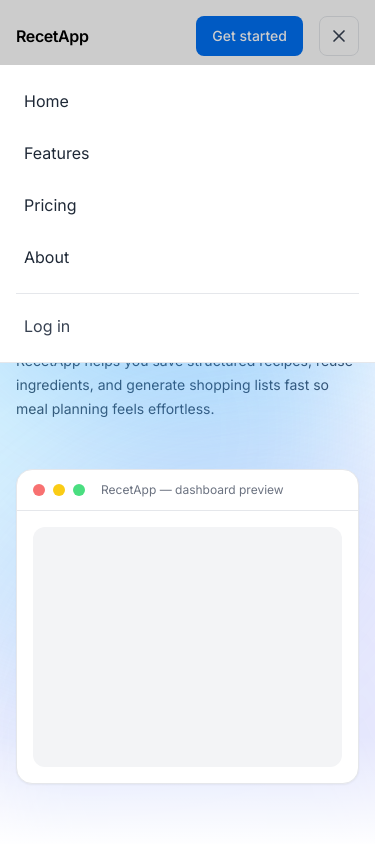
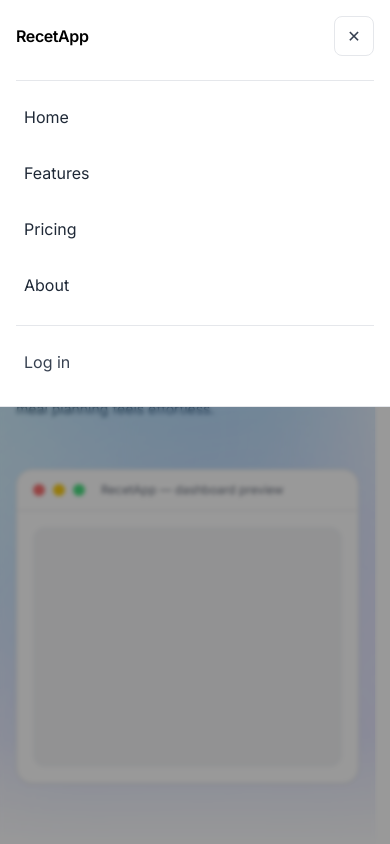
Before and after one commit to pschonffeldt/recetapp, a Next.js app: page / in a window 390 px wide. Both pictures are taken after a click on the button "Toggle menu". Shown: the top 844 px of the page. Built offline with nearby package versions, Linux system fonts and the light colour scheme; a web font is replaced by a local one.

Commit message:
feat(marketing,nav): add dark overlay + blur for mobile menu
- Add full-screen dark overlay with blur when mobile hamburger menu is open
- Prevent interaction with underlying page while navigation is active
- Improve clarity and usability of mobile navigation on public pages

```diff
--- a/app/ui/marketing/sections/topnav.tsx
+++ b/app/ui/marketing/sections/topnav.tsx
@@ -2,6 +2,7 @@
 
 import { useEffect, useRef, useState } from "react";
 import Link from "next/link";
+import { createPortal } from "react-dom";
 
 export default function MarketingTopNavBar() {
   const [open, setOpen] = useState(false);
@@ -16,7 +17,7 @@ export default function MarketingTopNavBar() {
     return () => document.removeEventListener("keydown", onKeyDown);
   }, []);
 
-  // Close on click outside
+  // Close on click outside (panel)
   useEffect(() => {
     function onClick(e: MouseEvent) {
       if (!open) return;
@@ -93,7 +94,6 @@ export default function MarketingTopNavBar() {
             aria-controls="marketing-mobile-menu"
             onClick={() => setOpen((v) => !v)}
           >
-            {/* simple hamburger / close icon */}
             <span className="sr-only">Toggle menu</span>
             <svg
               viewBox="0 0 24 24"
@@ -120,53 +120,76 @@ export default function MarketingTopNavBar() {
         </div>
       </div>
 
-      {/* Mobile menu overlay + panel */}
-      {open && (
+      {/* Mobile menu overlay + panel (PORTAL to body so it covers the entire site) */}
+      {open &&
+        typeof document !== "undefined" &&
+        createPortal(
           <div className="md:hidden">
-          {/* overlay */}
-          <div className="fixed inset-0 z-40 bg-black/20" onClick={close} />
+            {/* Full-screen overlay */}
+            <div
+              className="fixed inset-0 z-[90] bg-black/40 backdrop-blur-[2px]"
+              onClick={close}
+              aria-hidden="true"
+            />
 
-          {/* panel */}
+            {/* Panel */}
             <div
               id="marketing-mobile-menu"
               ref={panelRef}
-            className="fixed inset-x-0 top-[65px] z-50 border-b bg-white backdrop-blur"
+              className="fixed inset-x-0 top-0 z-[100] border-b bg-white"
             >
-            <div className="mx-auto max-w-6xl px-4 py-4 md:px-6">
-              <nav className="grid gap-3 text-base text-gray-800">
+              {/* Optional: keep the top bar area consistent */}
+              <div className="mx-auto flex max-w-6xl items-center justify-between px-4 py-4 md:px-6">
+                <span className="text-base font-semibold tracking-tight">
+                  RecetApp
+                </span>
+                <button
+                  type="button"
+                  onClick={close}
+                  className="inline-flex h-10 w-10 items-center justify-center rounded-lg border border-gray-200 bg-white text-gray-700 hover:bg-gray-50"
+                  aria-label="Close menu"
+                >
+                  ✕
+                </button>
+              </div>
+
+              <div className="mx-auto max-w-6xl px-4 pb-5 md:px-6">
+                <div className="mt-2 border-t pt-3"></div>
+                <nav className="grid gap-2 text-base text-gray-800">
                   <Link
                     href="/"
                     onClick={close}
-                  className="rounded-lg px-2 py-2 hover:bg-blue-50"
+                    className="rounded-lg px-2 py-3 hover:bg-blue-50"
                   >
                     Home
                   </Link>
                   <Link
                     href="/features"
                     onClick={close}
-                  className="rounded-lg px-2 py-2 hover:bg-blue-50"
+                    className="rounded-lg px-2 py-3 hover:bg-blue-50"
                   >
                     Features
                   </Link>
                   <Link
                     href="/pricing"
                     onClick={close}
-                  className="rounded-lg px-2 py-2 hover:bg-blue-50"
+                    className="rounded-lg px-2 py-3 hover:bg-blue-50"
                   >
                     Pricing
                   </Link>
                   <Link
                     href="/about"
                     onClick={close}
-                  className="rounded-lg px-2 py-2 hover:bg-blue-50"
+                    className="rounded-lg px-2 py-3 hover:bg-blue-50"
                   >
                     About
                   </Link>
-                <div className="mt-1 border-t pt-3">
+
+                  <div className="mt-2 border-t pt-3">
                     <Link
                       href="/login"
                       onClick={close}
-                    className="block rounded-lg px-2 py-2 text-gray-700 hover:bg-blue-50"
+                      className="block rounded-lg px-2 py-3 text-gray-700 hover:bg-blue-50"
                     >
                       Log in
                     </Link>
@@ -174,7 +197,8 @@ export default function MarketingTopNavBar() {
                 </nav>
               </div>
             </div>
-        </div>
+          </div>,
+          document.body,
         )}
     </header>
   );
```
Lines whose indentation alone changed are shown as unchanged.
